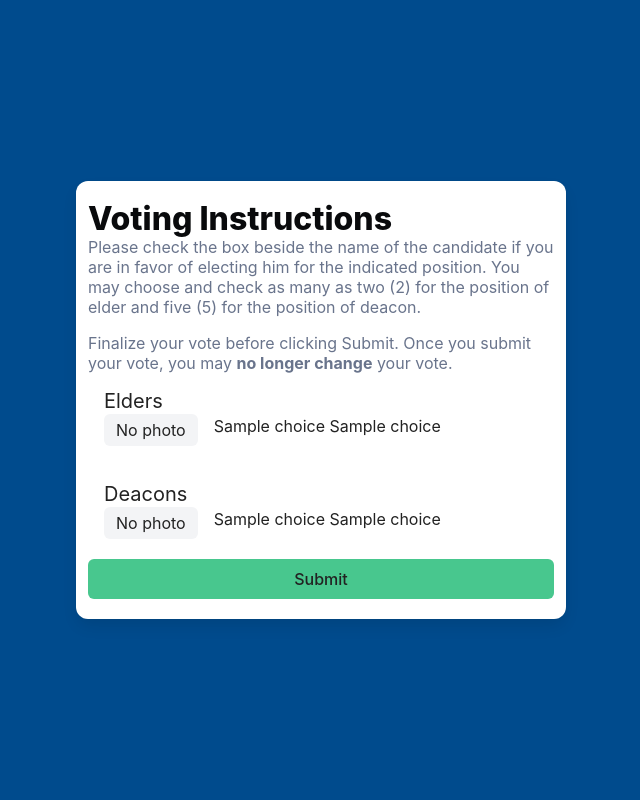
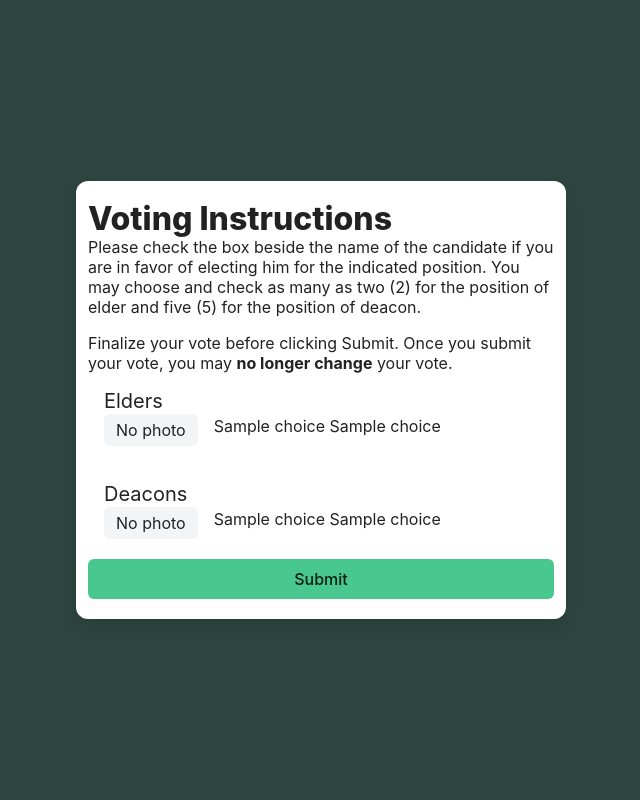
Before and after one commit to Keff1990/voting_app, a Python web app: template voting_app/templates/elections/vote.html in a window 1280 px wide. Shown: the whole page, without its empty margins (319-959 px from the left). Run offline with Jinja, Linux system fonts and the light colour scheme; the template is opened without the code that fills it: most values are stand-ins (such as "Sample title", 1, 10 or a date in 2020); form fields are guessed from the names that the template uses; some libraries are stand-ins or nearby versions.

Commit message:
fixed colors to avoid light dark profile behavior

```diff
--- a/voting_app/static/css/custom.css
+++ b/voting_app/static/css/custom.css
@@ -4,12 +4,12 @@
 
 html,
 body {
-  background-color: #f5f5f5;
+  background-color: #2d453e;
   color: #222;
 }
 
 .hero.is-primary {
-  background-color: #004b8d;
+  background-color: #2d453e;
   color: #fff;
 }
 
@@ -19,6 +19,16 @@ body {
 .dropdown-content {
   background-color: #fff;
   color: #222;
+}
+
+.label,
+.field .label,
+.checkbox,
+.radio,
+.help,
+.has-text-black,
+.has-text-grey {
+  color: #222 !important;
 }
 
 .control .input,
@@ -33,9 +43,3 @@ input::placeholder,
 textarea::placeholder {
   color: #666;
 }
-
-.button,
-.checkbox,
-.radio {
-  color: inherit;
-}
```
